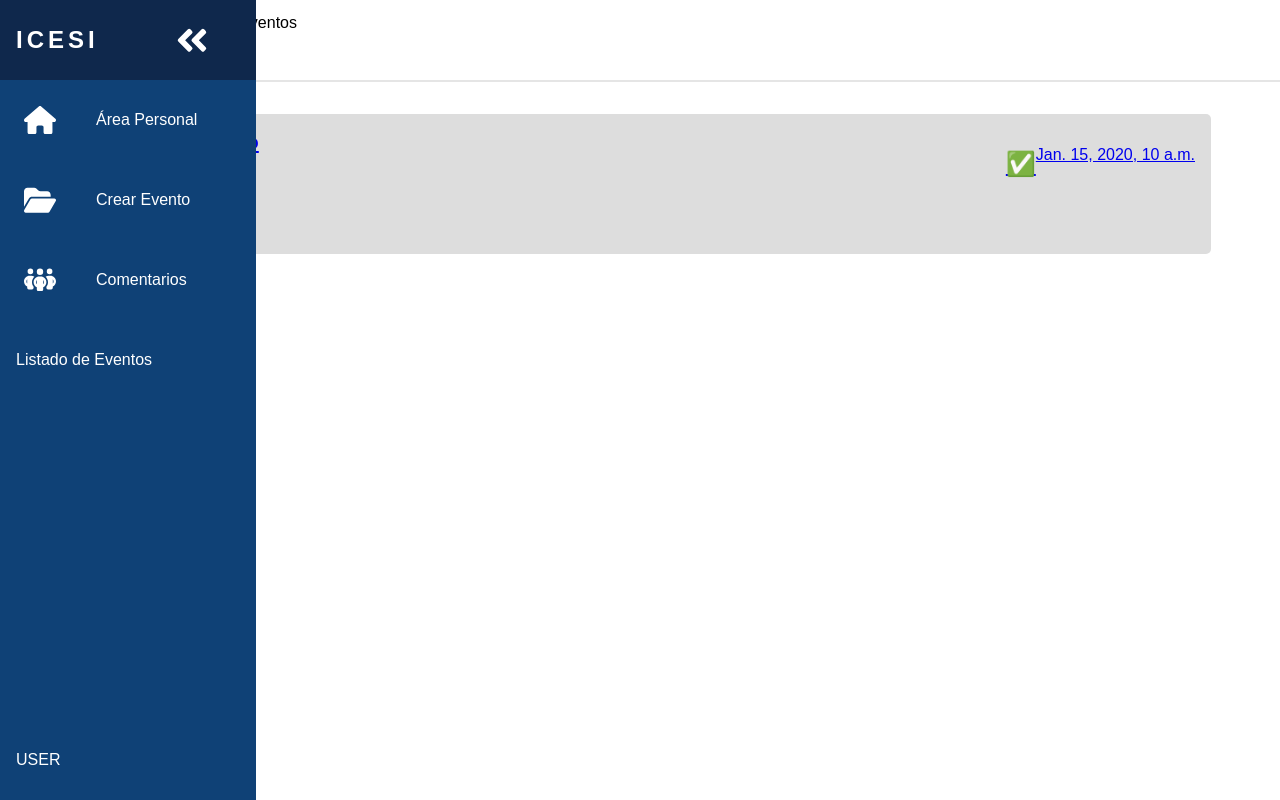
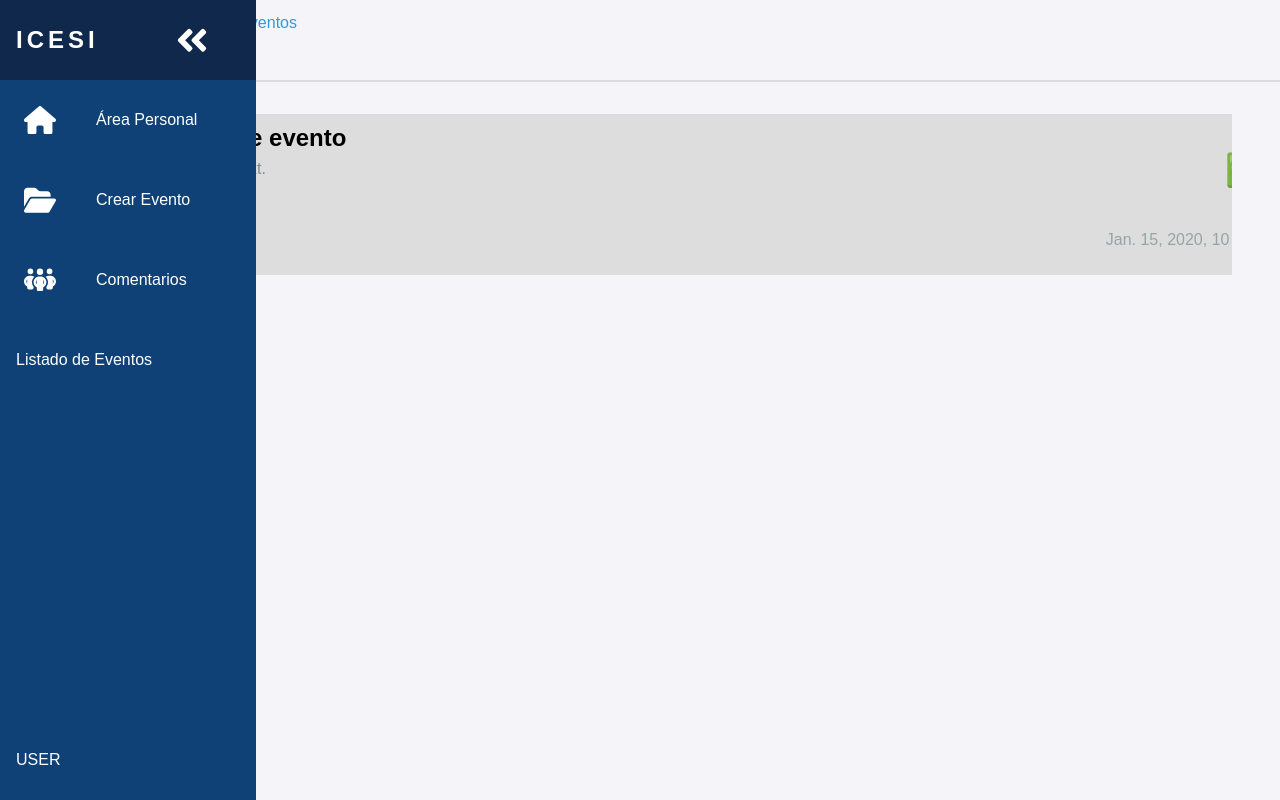
Before and after one commit to JohanDanielAguirre/Proyecto_eventos_mongo_y_postgressql, a Django app: template mainapp/templates/eventsList.html in a window 1280 px wide. Run offline with Django 5.2, Linux system fonts and the light colour scheme; the template is opened without the code that fills it: most values are stand-ins (such as "Sample title", 1, 10 or a date in 2020); parts of the project's set-up code (start-up, migrations or seed data) failed here and were passed over.

Commit message:
improve style for event list

```diff
--- a/mainapp/static/css/eventosListStyle.css
+++ b/mainapp/static/css/eventosListStyle.css
@@ -1,7 +1,14 @@
+/* Estilos generales */
 body {
   overflow: hidden;
+  font-family: 'Arial', sans-serif;
+  background-color: #f4f4f9;
+  color: #333;
+  margin: 0;
+  padding: 0;
 }
 
+/* Contenedor principal */
 .container {
   display: flex;
   flex-direction: row;
@@ -11,18 +18,57 @@ body {
   padding: 2rem 0rem 0rem 2rem;
 }
 
+/* Estilo de los enlaces de los eventos */
+.event-link {
+  text-decoration: none;
+  color: inherit;
+  width: 100%;
+}
+
+/* Contenedor de cada evento */
+.wrapperEvent {
+  display: flex;
+  flex-direction: column;
+  align-items: center;
+  padding-right: 14px;
+  width: 120%;
+  padding-left: 20px;
+  max-height: 120%;
+  overflow-y: auto;
+  margin-left: 30px;
+}
+
+.wrapperEvent::-webkit-scrollbar {
+  width: 0;
+}
+
+/* Estilo de los eventos */
+.event {
+  display: flex;
+  flex-direction: column;
+  justify-content: space-between;
+  min-height: 100px;
+  width: 85vw;
+  text-align: left;
+  background-color: #DDD;
+  margin-bottom: 10px;
+  padding: 10px 15px;
+  position: relative;
+  border-radius: 8px;
+  transition: transform 0.2s ease, box-shadow 0.2s ease;
+}
+
+.event:hover {
+  box-shadow: 2px 2px 8px rgba(0, 0, 0, 0.2);
+  transform: scale(1.01);
+}
+
+/* Subcontenedores */
 .subcontainer1 {
   display: flex;
   flex-direction: column;
   justify-content: space-between;
   width: 100%;
-  padding-right: 1em;
-  margin: 1em 0;
-}
-
-.subcontainer1 button {
-  width: 6rem;
-  height: 2rem;
 }
 
 .subcontainer2 {
@@ -32,62 +78,63 @@ body {
   width: 100%;
 }
 
-.subcontainer1-item {
-  display: flex;
-  justify-content: right;
-}
-
-.subcontainer2 h3 {
-  text-align: left;
-}
-
-.wrapperEvent{
-  display: flex;
-  flex-direction: column;
-  align-items: center;
-  padding-right: 14px;
-  width: 100%;
-  max-height: 100%;
-  overflow-y: auto;
-  margin-right: 7px;
-}
-
-.wrapperEvent::-webkit-scrollbar{
-  width: 0;
-}
-
-.event{
-  display: flex;
-  min-height: 140px;
-  min-width: 100%;
-  text-align: left;
-  background-color: #DDD;
-  margin-bottom: 10px;
-  position: relative;
-  border-radius: 5px 5px 5px 5px;
-}
-
+/* Estilo de los textos */
 .left h3 {
   margin: 0;
-  font-size: 1.3em;
+  font-size: 1.5em;
+  color: #000000;
 }
 
 .left p {
-  margin: .5em 0 0 0;
+  margin: 0.5em 0 0 0;
   font-size: 1em;
+  color: #7f8c8d;
+  white-space: nowrap;
+  overflow: hidden;
+  text-overflow: ellipsis;
 }
 
-.right{
+.right {
   display: flex;
+  flex-direction: column;
+  align-items: flex-end;
   justify-content: space-between;
-
 }
 
-.event:hover {
-  box-shadow: 4px 4px 10px rgba(0, 0, 0, 0.3);
-  transition: box-shadow 0.3s ease-out;
+.right h2 {
+  font-size: 2em;
+  color: #2ecc71;
 }
 
-.event-link{
-  width: 100%;
+.right p {
+  font-size: 1em;
+  color: #95a5a6;
 }
+
+/* Información adicional del evento */
+.info {
+  padding: 20px;
+  background: #ecf0f1;
+  border-radius: 8px;
+  margin-bottom: 20px;
+  display: none;
+}
+
+.info h3 {
+  margin-top: 0;
+  color: #2c3e50;
+}
+
+.info .text {
+  color: #7f8c8d;
+}
+
+/* Breadcrumb */
+.breadcrumb-item a {
+  color: #3498db;
+  text-decoration: none;
+}
+
+.breadcrumb-item a:hover {
+  text-decoration: underline;
+}
```
